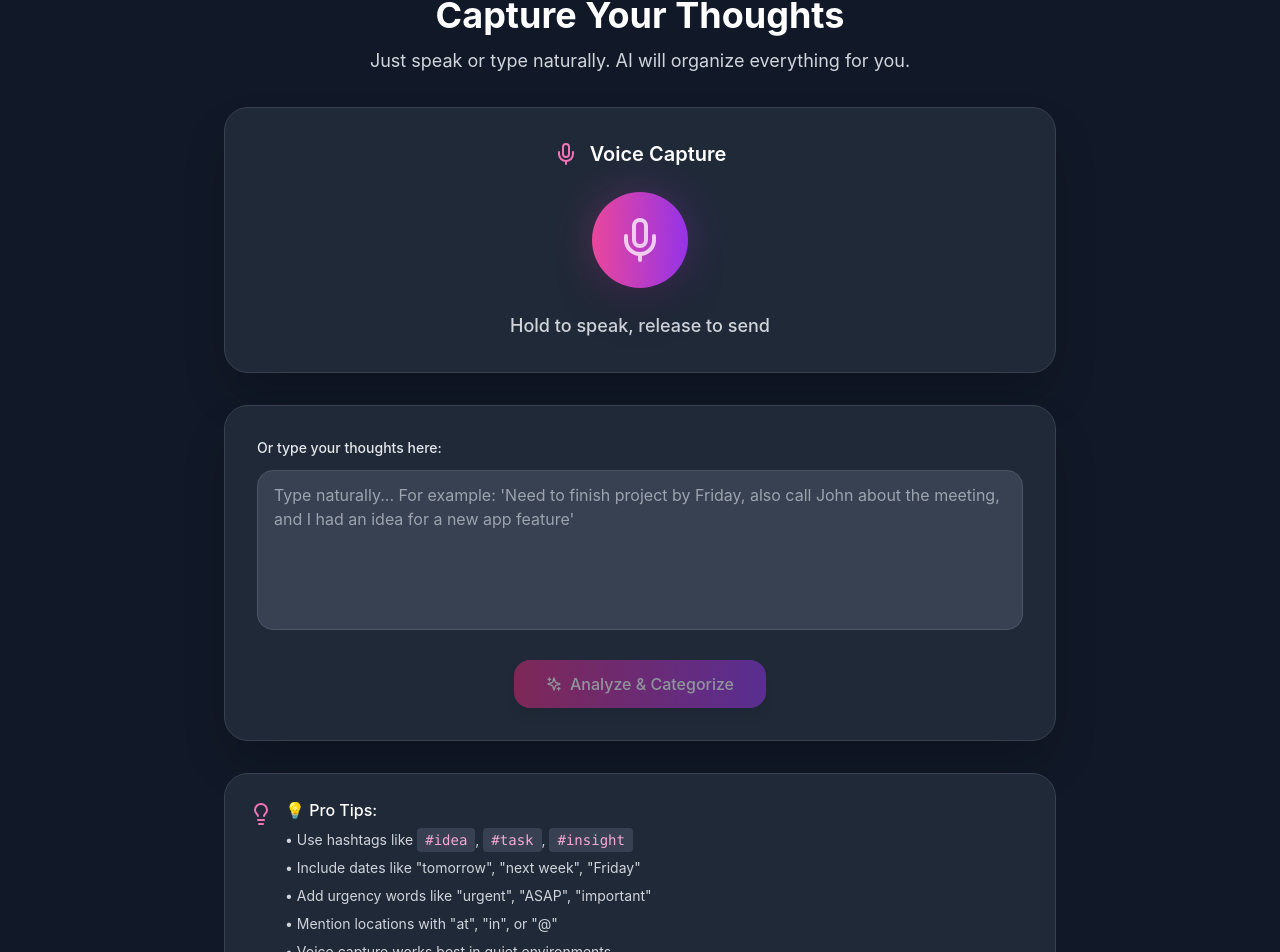
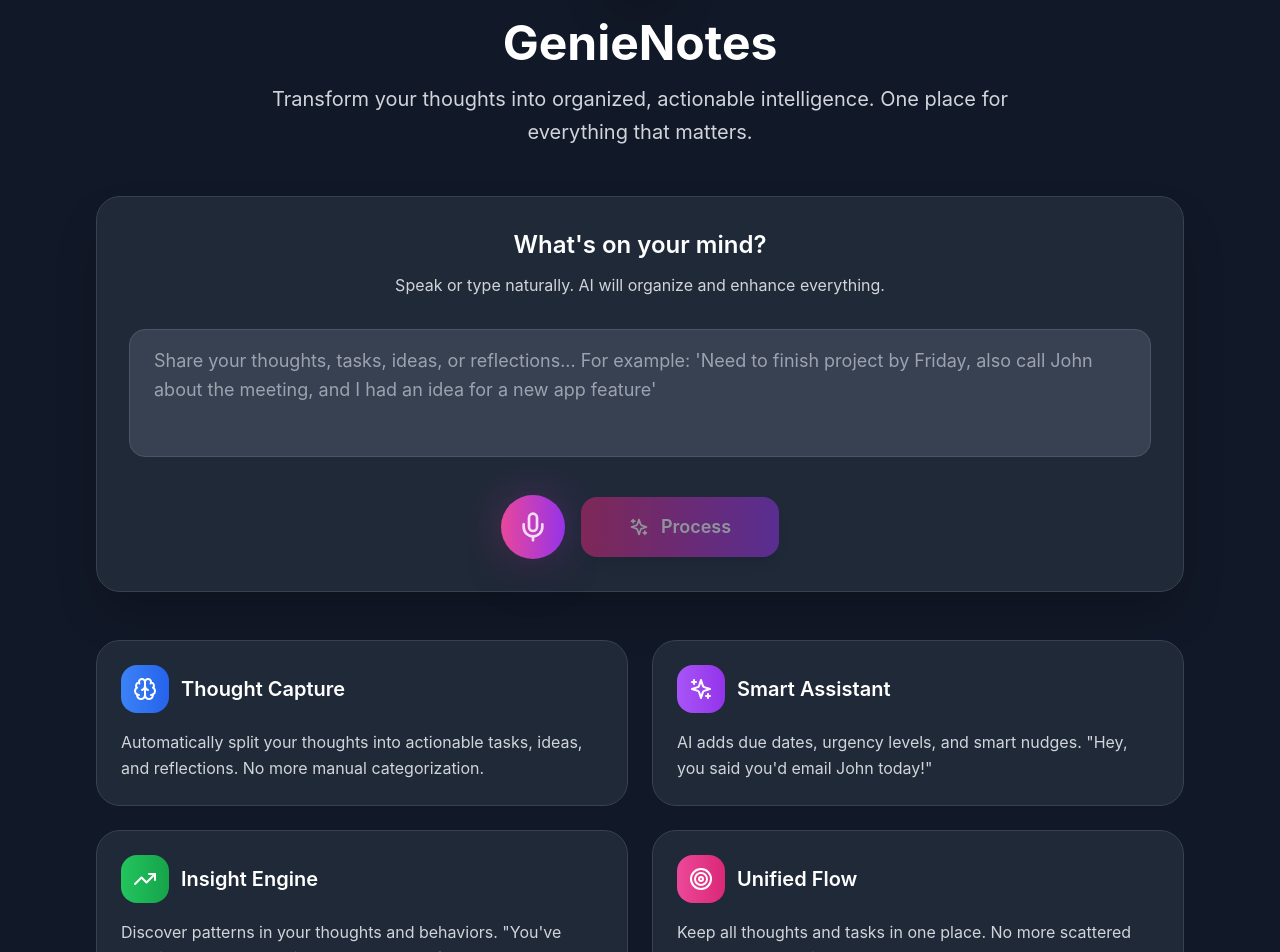
Before and after one commit to ovidon83/mindnestapp, a React (Vite) app: page / in a window 1280 px wide. Shown: the part 182-1134 px from the top of the page. Built offline with nearby package versions, Linux system fonts and the light colour scheme.

Commit message:
Complete MVP implementation: central landing page with integrated voice/text, Smart Assistant features, and Insight Engine capabilities

```diff
--- a/src/components/CaptureView.tsx
+++ b/src/components/CaptureView.tsx
@@ -123,14 +123,7 @@ export const CaptureView: React.FC = () => {
     recognition.start();
   };
 
-  const stopSpeechRecognition = () => {
-    // This will trigger the onend event
-    setIsRecording(false);
 
-    if (recordingTimerRef.current) {
-      clearInterval(recordingTimerRef.current);
-    }
-  };
 
   // Directive parser - maps hashtags to structured fields
   const parseDirectives = (text: string) => {
@@ -781,10 +774,10 @@ export const CaptureView: React.FC = () => {
               <CheckCircle className="w-8 h-8 text-white" />
             </div>
             <h1 className="text-3xl sm:text-4xl font-bold text-white mb-3">
-              AI Analysis Complete
+              AI Intelligence Complete
             </h1>
             <p className="text-lg text-gray-300 max-w-2xl mx-auto">
-              Here's how I categorized your thought. You can edit the details before saving.
+              Here's how I've organized and enhanced your thought. Review and save.
             </p>
           </div>
 
@@ -792,11 +785,41 @@ export const CaptureView: React.FC = () => {
           <div className="bg-gray-800 rounded-3xl shadow-2xl border border-gray-700 p-6 sm:p-8 mb-8">
             <div className="mb-6">
               <div className="flex items-start gap-4 mb-6">
-                <div className={`p-4 rounded-xl ${getTypeColor(editableEntry.type!)} shadow-sm`}>
+                <div className={`p-4 rounded-2xl ${getTypeColor(editableEntry.type!)} shadow-sm`}>
                   {getTypeIcon(editableEntry.type!)}
                 </div>
                 <div className="flex-1">
                   <h3 className="text-xl font-semibold text-white mb-4 leading-relaxed">{inputText}</h3>
+
+                  {/* AI Intelligence Summary */}
+                  <div className="mb-6 p-4 bg-gradient-to-r from-blue-900/20 to-purple-900/20 rounded-2xl border border-blue-500/30">
+                    <div className="flex items-center gap-3 mb-3">
+                      <Sparkles className="w-5 h-5 text-blue-400" />
+                      <h4 className="text-lg font-semibold text-blue-200">AI Intelligence Applied</h4>
+                    </div>
+                    <div className="grid grid-cols-1 sm:grid-cols-2 gap-3 text-sm">
+                      <div className="flex items-center gap-2">
+                        <div className="w-2 h-2 bg-blue-400 rounded-full"></div>
+                        <span className="text-blue-300">Type: <strong className="text-white">{editableEntry.type}</strong></span>
+                      </div>
+                      <div className="flex items-center gap-2">
+                        <div className="w-2 h-2 bg-purple-400 rounded-full"></div>
+                        <span className="text-purple-300">Priority: <strong className="text-white">{editableEntry.priority}</strong></span>
+                      </div>
+                      {editableEntry.dueDate && (
+                        <div className="flex items-center gap-2">
+                          <div className="w-2 h-2 bg-green-400 rounded-full"></div>
+                          <span className="text-green-300">Due: <strong className="text-white">{editableEntry.dueDate.toLocaleDateString()}</strong></span>
+                        </div>
+                      )}
+                      {editableEntry.tags && editableEntry.tags.length > 0 && (
+                        <div className="flex items-center gap-2">
+                          <div className="w-2 h-2 bg-pink-400 rounded-full"></div>
+                          <span className="text-pink-300">Tags: <strong className="text-white">{editableEntry.tags.join(', ')}</strong></span>
+                        </div>
+                      )}
+                    </div>
+                  </div>
 
                   {/* Editable Fields Grid */}
                   <div className="grid grid-cols-1 sm:grid-cols-2 gap-4">
@@ -960,17 +983,17 @@ export const CaptureView: React.FC = () => {
   // Multi-entry preview
   if (showPreview && multipleEntries.length > 1) {
     return (
-      <div className="min-h-screen bg-gradient-to-br from-blue-50 via-indigo-50 to-purple-50">
+      <div className="min-h-screen bg-gray-900 text-white">
         <div className="max-w-6xl mx-auto p-4 sm:p-6 lg:p-8">
           {/* Header */}
           <div className="text-center mb-8">
             <div className="inline-flex items-center justify-center w-16 h-16 bg-gradient-to-r from-blue-500 to-purple-600 rounded-full mb-4 shadow-lg">
               <Sparkles className="w-8 h-8 text-white" />
             </div>
-            <h1 className="text-3xl sm:text-4xl font-bold text-gray-900 mb-3">
+            <h1 className="text-3xl sm:text-4xl font-bold text-white mb-3">
               Multiple Entries Detected!
             </h1>
-            <p className="text-lg text-gray-600 max-w-2xl mx-auto">
+            <p className="text-lg text-gray-300 max-w-2xl mx-auto">
               I found {multipleEntries.length} separate thoughts in your input. Each will be saved as a separate entry.
             </p>
           </div>
@@ -978,7 +1001,7 @@ export const CaptureView: React.FC = () => {
           {/* Multiple Entries Grid */}
           <div className="grid grid-cols-1 lg:grid-cols-2 gap-6 mb-8">
             {editableMultipleEntries.map((entry, index) => (
-              <div key={index} className="bg-white rounded-2xl shadow-xl border border-gray-200 p-6">
+              <div key={index} className="bg-gray-800 rounded-3xl shadow-2xl border border-gray-700 p-6">
                 <div className="flex items-start gap-4 mb-4">
                   <div className={`p-3 rounded-xl ${getTypeColor(entry.type!)} shadow-sm`}>
                     {getTypeIcon(entry.type!)}
@@ -1000,7 +1023,7 @@ export const CaptureView: React.FC = () => {
                             newEntries[index] = {...newEntries[index], type: e.target.value as EntryType};
                             setEditableMultipleEntries(newEntries);
                           }}
-                          className="w-full px-3 py-2 border border-gray-300 rounded-lg focus:ring-2 focus:ring-blue-500 focus:border-blue-500"
+                          className="w-full px-3 py-2 border border-gray-600 rounded-2xl focus:ring-2 focus:ring-blue-500 focus:border-blue-500 bg-gray-700 text-white"
                         >
                           <option value="task">Task</option>
                           <option value="event">Event</option>
@@ -1023,7 +1046,7 @@ export const CaptureView: React.FC = () => {
                             newEntries[index] = {...newEntries[index], priority: e.target.value as Priority};
                             setEditableMultipleEntries(newEntries);
                           }}
-                          className="w-full px-3 py-2 border border-gray-300 rounded-lg focus:ring-2 focus:ring-blue-500 focus:border-blue-500"
+                          className="w-full px-3 py-2 border border-gray-600 rounded-2xl focus:ring-2 focus:ring-blue-500 focus:border-blue-500 bg-gray-700 text-white"
                         >
                           <option value="urgent">Urgent</option>
                           <option value="high">High</option>
@@ -1044,23 +1067,23 @@ export const CaptureView: React.FC = () => {
                             setEditableMultipleEntries(newEntries);
                           }}
                           placeholder="Enter tags separated by commas"
-                          className="w-full px-3 py-2 border border-gray-300 rounded-lg focus:ring-2 focus:ring-blue-500 focus:border-blue-500"
+                          className="w-full px-3 py-2 border border-gray-600 rounded-2xl focus:ring-2 focus:ring-blue-500 focus:border-blue-500 bg-gray-700 text-white"
                         />
                       </div>
                     </div>
 
                     {/* Detected Details */}
                     {(entry.dueDate || entry.pinnedForDate) && (
-                      <div className="mt-4 p-3 bg-gray-50 rounded-lg">
+                      <div className="mt-4 p-3 bg-gray-700 rounded-2xl border border-gray-600">
                         {entry.dueDate && (
-                          <div className="flex items-center gap-2 text-sm text-gray-700 mb-2">
-                            <Clock className="w-4 h-4 text-green-600" />
+                          <div className="flex items-center gap-2 text-sm text-gray-200 mb-2">
+                            <Clock className="w-4 h-4 text-green-400" />
                             <span>Due: {entry.dueDate.toLocaleDateString()}</span>
                           </div>
                         )}
                         {entry.pinnedForDate && !entry.dueDate && (
-                          <div className="flex items-center gap-2 text-sm text-gray-700">
-                            <Calendar className="w-4 h-4 text-blue-600" />
+                          <div className="flex items-center gap-2 text-sm text-gray-200">
+                            <Calendar className="w-4 h-4 text-blue-400" />
                             <span>Pinned: {entry.pinnedForDate.toLocaleDateString()}</span>
                           </div>
                         )}
@@ -1094,77 +1117,109 @@ export const CaptureView: React.FC = () => {
 
   return (
     <div className="min-h-screen bg-gray-900 text-white">
-      <div className="max-w-4xl mx-auto p-4 sm:p-6 lg:p-8">
+      <div className="max-w-6xl mx-auto p-4 sm:p-6 lg:p-8">
         {/* Header */}
-        <div className="text-center mb-8">
-          <div className="inline-flex items-center justify-center w-16 h-16 bg-gradient-to-r from-purple-500 to-pink-600 rounded-full mb-4 shadow-lg">
-            <Brain className="w-8 h-8 text-white" />
+        <div className="text-center mb-12">
+          <div className="inline-flex items-center justify-center w-20 h-20 bg-gradient-to-r from-purple-500 to-pink-600 rounded-full mb-6 shadow-2xl">
+            <Brain className="w-10 h-10 text-white" />
           </div>
-          <h1 className="text-3xl sm:text-4xl font-bold text-white mb-3">
-            Capture Your Thoughts
+          <h1 className="text-4xl sm:text-5xl font-bold text-white mb-4">
+            GenieNotes
           </h1>
-          <p className="text-lg text-gray-300 max-w-2xl mx-auto">
-            Just speak or type naturally. AI will organize everything for you.
+          <p className="text-xl text-gray-300 max-w-3xl mx-auto leading-relaxed">
+            Transform your thoughts into organized, actionable intelligence.
+            One place for everything that matters.
           </p>
         </div>
 
-        {/* Voice Capture Section - Prominent Circular Design */}
-        <div className="bg-gray-800 rounded-3xl shadow-2xl border border-gray-700 p-8 mb-8">
-          <div className="text-center">
-            <h3 className="text-xl font-semibold text-white mb-6 flex items-center justify-center gap-3">
-              <Mic className="w-6 h-6 text-pink-400" />
-              Voice Capture
-            </h3>
+        {/* Core Input Section */}
+        <div className="bg-gray-800 rounded-3xl shadow-2xl border border-gray-700 p-8 mb-12">
+          <div className="text-center mb-8">
+            <h2 className="text-2xl font-semibold text-white mb-3">
+              What's on your mind?
+            </h2>
+            <p className="text-gray-300">
+              Speak or type naturally. AI will organize and enhance everything.
+            </p>
+          </div>
+
+          {/* Input Area */}
+          <div className="mb-8">
+            <textarea
+              id="thought-input"
+              value={inputText}
+              onChange={(e) => setInputText(e.target.value)}
+              placeholder="Share your thoughts, tasks, ideas, or reflections... For example: 'Need to finish project by Friday, also call John about the meeting, and I had an idea for a new app feature'"
+              className="w-full h-32 px-6 py-4 bg-gray-700 border border-gray-600 rounded-2xl focus:ring-2 focus:ring-pink-500 focus:border-transparent resize-none text-white placeholder-gray-400 text-lg leading-relaxed transition-colors"
+              disabled={isProcessing}
+            />
+          </div>
+
+          {/* Action Buttons Row */}
+          <div className="flex flex-col sm:flex-row gap-4 justify-center items-center">
+            {/* Voice Button */}
+            <button
+              onClick={startSpeechRecognition}
+              disabled={isRecording || isProcessing}
+              className={`relative group transition-all duration-300 ${
+                isRecording ? 'scale-110' : 'hover:scale-105'
+              }`}
+            >
+              <div className={`w-16 h-16 rounded-full shadow-2xl flex items-center justify-center transition-all duration-300 ${
+                isRecording
+                  ? 'bg-gradient-to-r from-red-500 to-pink-600 animate-pulse'
+                  : 'bg-gradient-to-r from-pink-500 to-purple-600 hover:shadow-pink-500/25'
+              }`}>
+                {isRecording ? (
+                  <MicOff className="w-8 h-8 text-white" />
+                ) : (
+                  <Mic className="w-8 h-8 text-white" />
+                )}
+              </div>
+              {/* Glow effect */}
+              {!isRecording && (
+                <div className="absolute inset-0 w-16 h-16 bg-gradient-to-r from-pink-500 to-purple-600 rounded-full blur-xl opacity-30 group-hover:opacity-50 transition-opacity duration-300"></div>
+              )}
+            </button>
+
+            {/* Main Action Button */}
+            <button
+              onClick={handleSubmit}
+              disabled={!inputText.trim() || isProcessing}
+              className="bg-gradient-to-r from-pink-600 to-purple-600 text-white px-12 py-4 rounded-2xl font-semibold text-lg hover:from-pink-700 hover:to-purple-700 focus:ring-2 focus:ring-pink-500 focus:ring-offset-2 focus:ring-offset-gray-800 transition-all duration-200 disabled:opacity-50 disabled:cursor-not-allowed shadow-lg hover:shadow-xl transform hover:-translate-y-0.5"
+            >
+              {isProcessing ? (
+                <div className="flex items-center justify-center gap-3">
+                  <div className="w-5 h-5 border-2 border-white border-t-transparent rounded-full animate-spin"></div>
+                  <span>Processing...</span>
+                </div>
+              ) : (
+                <div className="flex items-center justify-center gap-3">
+                  <Sparkles className="w-5 h-5" />
+                  <span>Process</span>
+                </div>
+              )}
+            </button>
+          </div>
 
           {/* Recording Status */}
           {isRecording && (
-              <div className="mb-6 p-4 bg-pink-900/20 rounded-2xl border border-pink-500/30">
-                <div className="flex items-center justify-center gap-3 text-pink-300">
-                  <div className="w-3 h-3 bg-pink-500 rounded-full animate-pulse"></div>
-                  <span className="text-lg font-medium">
+            <div className="mt-6 text-center">
+              <div className="inline-flex items-center gap-3 px-4 py-2 bg-pink-900/20 rounded-full border border-pink-500/30">
+                <div className="w-2 h-2 bg-pink-500 rounded-full animate-pulse"></div>
+                <span className="text-pink-300 font-medium">
                   Recording... {Math.floor(recordingTime / 60)}:{(recordingTime % 60).toString().padStart(2, '0')}
                 </span>
               </div>
+              <p className="text-sm text-gray-400 mt-2">Release to stop recording</p>
             </div>
           )}
-
-            {/* Main Microphone Button */}
-            <div className="flex justify-center mb-6">
-              {!isRecording ? (
-                <button
-                  onClick={startSpeechRecognition}
-                  className="group relative"
-                >
-                  <div className="w-24 h-24 bg-gradient-to-r from-pink-500 to-purple-600 rounded-full shadow-2xl hover:shadow-pink-500/25 transition-all duration-300 hover:scale-105 flex items-center justify-center">
-                    <Mic className="w-12 h-12 text-white" />
-                  </div>
-                  {/* Glow effect */}
-                  <div className="absolute inset-0 w-24 h-24 bg-gradient-to-r from-pink-500 to-purple-600 rounded-full blur-xl opacity-30 group-hover:opacity-50 transition-opacity duration-300"></div>
-                </button>
-              ) : (
-                <button
-                  onClick={stopSpeechRecognition}
-                  className="group relative"
-                >
-                  <div className="w-24 h-24 bg-gradient-to-r from-red-500 to-pink-600 rounded-full shadow-2xl hover:shadow-red-500/25 transition-all duration-300 hover:scale-105 flex items-center justify-center animate-pulse">
-                    <MicOff className="w-12 h-12 text-white" />
-                  </div>
-                  {/* Glow effect */}
-                  <div className="absolute inset-0 w-24 h-24 bg-gradient-to-r from-red-500 to-pink-600 rounded-full blur-xl opacity-40 animate-pulse"></div>
-                </button>
-              )}
-            </div>
-
-            {/* Instructions */}
-            <p className="text-gray-300 text-lg font-medium">
-              {isRecording ? "Release to stop recording" : "Hold to speak, release to send"}
-            </p>
 
           {/* Transcript Display */}
           {transcript && (
             <div className="mt-6 p-4 bg-gray-700 rounded-2xl border border-gray-600">
               <div className="flex items-center justify-between mb-3">
-                  <p className="text-sm font-medium text-gray-200">Transcript:</p>
+                <p className="text-sm font-medium text-gray-200">Voice Input:</p>
                 <button
                   onClick={() => {
                     setTranscript('');
@@ -1179,57 +1234,77 @@ export const CaptureView: React.FC = () => {
             </div>
           )}
         </div>
+
+        {/* Core Features Overview */}
+        <div className="grid grid-cols-1 md:grid-cols-2 gap-6 mb-12">
+          {/* Thought Capture */}
+          <div className="bg-gray-800 rounded-3xl border border-gray-700 p-6 hover:border-pink-500/50 transition-colors">
+            <div className="flex items-center gap-3 mb-4">
+              <div className="w-12 h-12 bg-gradient-to-r from-blue-500 to-blue-600 rounded-2xl flex items-center justify-center">
+                <Brain className="w-6 h-6 text-white" />
+              </div>
+              <h3 className="text-xl font-semibold text-white">Thought Capture</h3>
+            </div>
+            <p className="text-gray-300 leading-relaxed">
+              Automatically split your thoughts into actionable tasks, ideas, and reflections.
+              No more manual categorization.
+            </p>
           </div>
 
-        {/* Text Input Section */}
-        <div className="bg-gray-800 rounded-3xl shadow-2xl border border-gray-700 p-8 mb-8">
-          <div className="mb-6">
-            <label htmlFor="thought-input" className="block text-sm font-medium text-gray-200 mb-3">
-              Or type your thoughts here:
-            </label>
-            <textarea
-              id="thought-input"
-              value={inputText}
-              onChange={(e) => setInputText(e.target.value)}
-              placeholder="Type naturally... For example: 'Need to finish project by Friday, also call John about the meeting, and I had an idea for a new app feature'"
-              className="w-full h-32 sm:h-40 px-4 py-3 bg-gray-700 border border-gray-600 rounded-2xl focus:ring-2 focus:ring-pink-500 focus:border-transparent resize-none text-white placeholder-gray-400 transition-colors"
-              disabled={isProcessing}
-            />
+          {/* Smart Assistant */}
+          <div className="bg-gray-800 rounded-3xl border border-gray-700 p-6 hover:border-purple-500/50 transition-colors">
+            <div className="flex items-center gap-3 mb-4">
+              <div className="w-12 h-12 bg-gradient-to-r from-purple-500 to-purple-600 rounded-2xl flex items-center justify-center">
+                <Sparkles className="w-6 h-6 text-white" />
+              </div>
+              <h3 className="text-xl font-semibold text-white">Smart Assistant</h3>
+            </div>
+            <p className="text-gray-300 leading-relaxed">
+              AI adds due dates, urgency levels, and smart nudges.
+              "Hey, you said you'd email John today!"
+            </p>
           </div>
 
-          <div className="flex justify-center">
-            <button
-              onClick={handleSubmit}
-              disabled={!inputText.trim() || isProcessing}
-              className="bg-gradient-to-r from-pink-600 to-purple-600 text-white px-8 py-3 rounded-2xl font-medium hover:from-pink-700 hover:to-purple-700 focus:ring-2 focus:ring-pink-500 focus:ring-offset-2 focus:ring-offset-gray-800 transition-all duration-200 disabled:opacity-50 disabled:cursor-not-allowed shadow-lg hover:shadow-xl transform hover:-translate-y-0.5"
-            >
-              {isProcessing ? (
-                <div className="flex items-center justify-center gap-2">
-                  <div className="w-4 h-4 border-2 border-white border-t-transparent rounded-full animate-spin"></div>
-                  <span>Analyzing...</span>
+          {/* Insight Engine */}
+          <div className="bg-gray-800 rounded-3xl border border-gray-700 p-6 hover:border-green-500/50 transition-colors">
+            <div className="flex items-center gap-3 mb-4">
+              <div className="w-12 h-12 bg-gradient-to-r from-green-500 to-green-600 rounded-2xl flex items-center justify-center">
+                <TrendingUp className="w-6 h-6 text-white" />
               </div>
-              ) : (
-                <div className="flex items-center justify-center gap-2">
-                  <Sparkles className="w-4 h-4" />
-                  <span>Analyze & Categorize</span>
+              <h3 className="text-xl font-semibold text-white">Insight Engine</h3>
             </div>
-              )}
-            </button>
+            <p className="text-gray-300 leading-relaxed">
+              Discover patterns in your thoughts and behaviors.
+              "You've mentioned stress 3x this week; want to reflect?"
+            </p>
+          </div>
+
+          {/* Unified Flow */}
+          <div className="bg-gray-800 rounded-3xl border border-gray-700 p-6 hover:border-pink-500/50 transition-colors">
+            <div className="flex items-center gap-3 mb-4">
+              <div className="w-12 h-12 bg-gradient-to-r from-pink-500 to-pink-600 rounded-2xl flex items-center justify-center">
+                <Target className="w-6 h-6 text-white" />
+              </div>
+              <h3 className="text-xl font-semibold text-white">Unified Flow</h3>
+            </div>
+            <p className="text-gray-300 leading-relaxed">
+              Keep all thoughts and tasks in one place.
+              No more scattered notes across multiple apps.
+            </p>
           </div>
         </div>
 
-        {/* Tips Section */}
+        {/* Quick Tips */}
         <div className="bg-gray-800 rounded-3xl border border-gray-700 p-6">
           <div className="flex items-start gap-3">
             <Lightbulb className="w-6 h-6 text-pink-400 mt-1 flex-shrink-0" />
             <div className="text-gray-300">
-              <p className="font-medium mb-2 text-white">💡 Pro Tips:</p>
+              <p className="font-medium mb-3 text-white">💡 Quick Tips:</p>
               <ul className="space-y-2 text-sm">
-                <li>• Use hashtags like <code className="bg-gray-700 px-2 py-1 rounded text-pink-300">#idea</code>, <code className="bg-gray-700 px-2 py-1 rounded text-pink-300">#task</code>, <code className="bg-gray-700 px-2 py-1 rounded text-pink-300">#insight</code></li>
-                <li>• Include dates like "tomorrow", "next week", "Friday"</li>
-                <li>• Add urgency words like "urgent", "ASAP", "important"</li>
-                <li>• Mention locations with "at", "in", or "@"</li>
-                <li>• Voice capture works best in quiet environments</li>
+                <li>• <strong>Voice Input:</strong> Click the microphone and speak naturally</li>
+                <li>• <strong>Natural Language:</strong> "tomorrow 3pm", "urgent", "Friday deadline"</li>
+                <li>• <strong>Multiple Thoughts:</strong> Separate with commas or "and" - AI will split them</li>
+                <li>• <strong>Smart Detection:</strong> AI automatically detects tasks, ideas, and insights</li>
               </ul>
             </div>
           </div>
```
Lines whose indentation alone changed are shown as unchanged.
